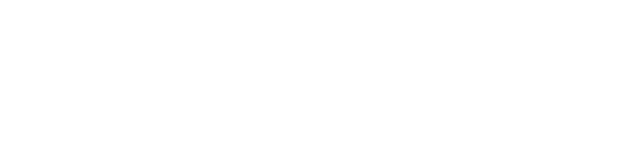
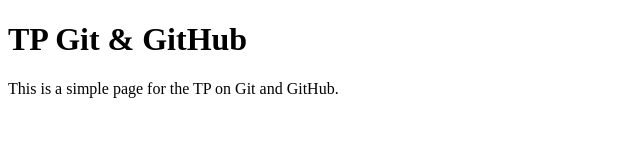
Before and after one commit to Adnene-Agrebaoui/tpGit, a plain HTML site: page index.html in a window 1280 px wide. Shown: the whole page, without its empty margins (0-640 px from the left). Drawn offline with Linux system fonts and the light colour scheme.

Commit message:
second commit

```diff
--- a/index.html
+++ b/index.html
@@ -6,6 +6,7 @@
     <title>tp git & GitHub</title>
 </head>
 <body>
-
+    <h1>TP Git & GitHub</h1>
+    <p>This is a simple page for the TP on Git and GitHub.</p>
 </body>
 </html>
```
